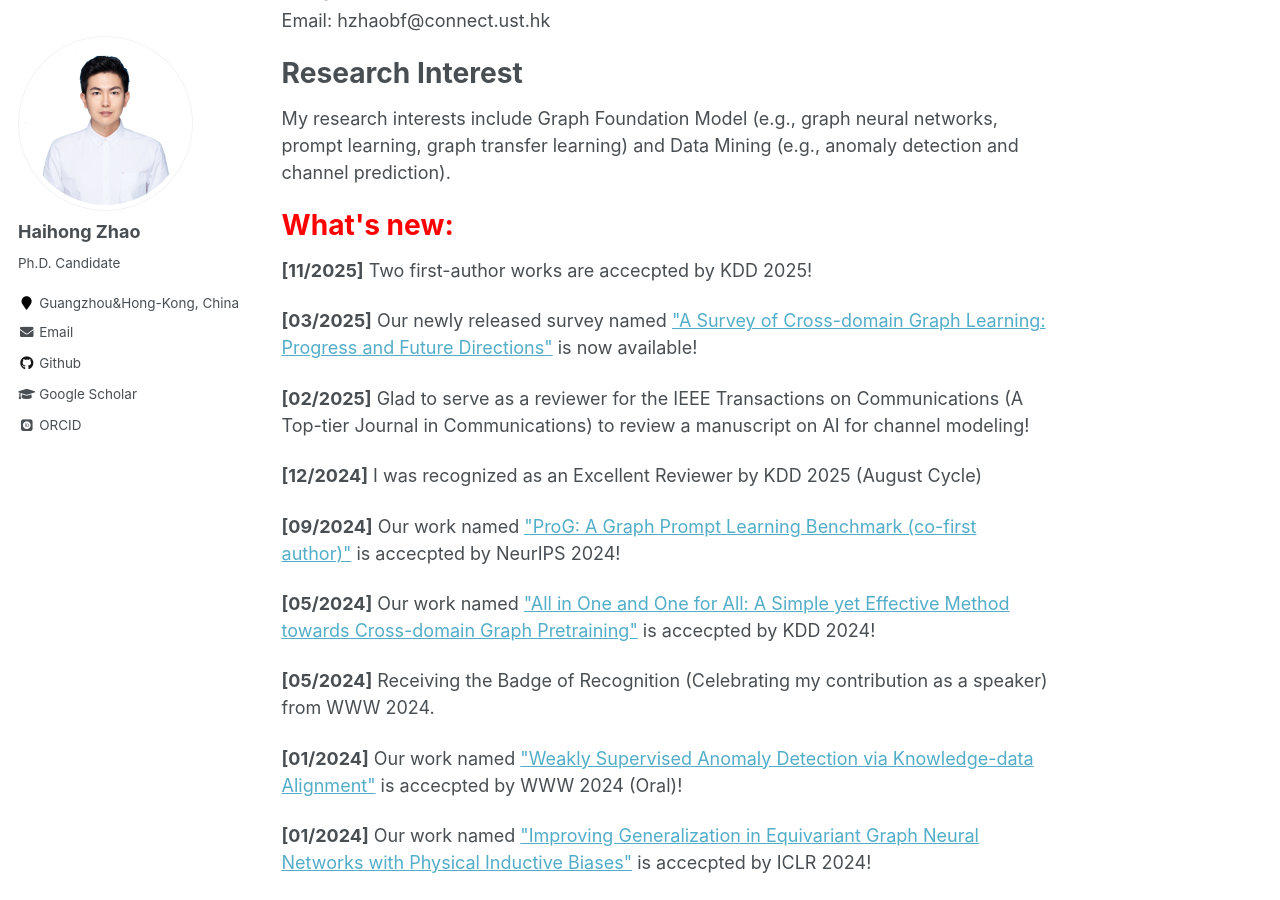
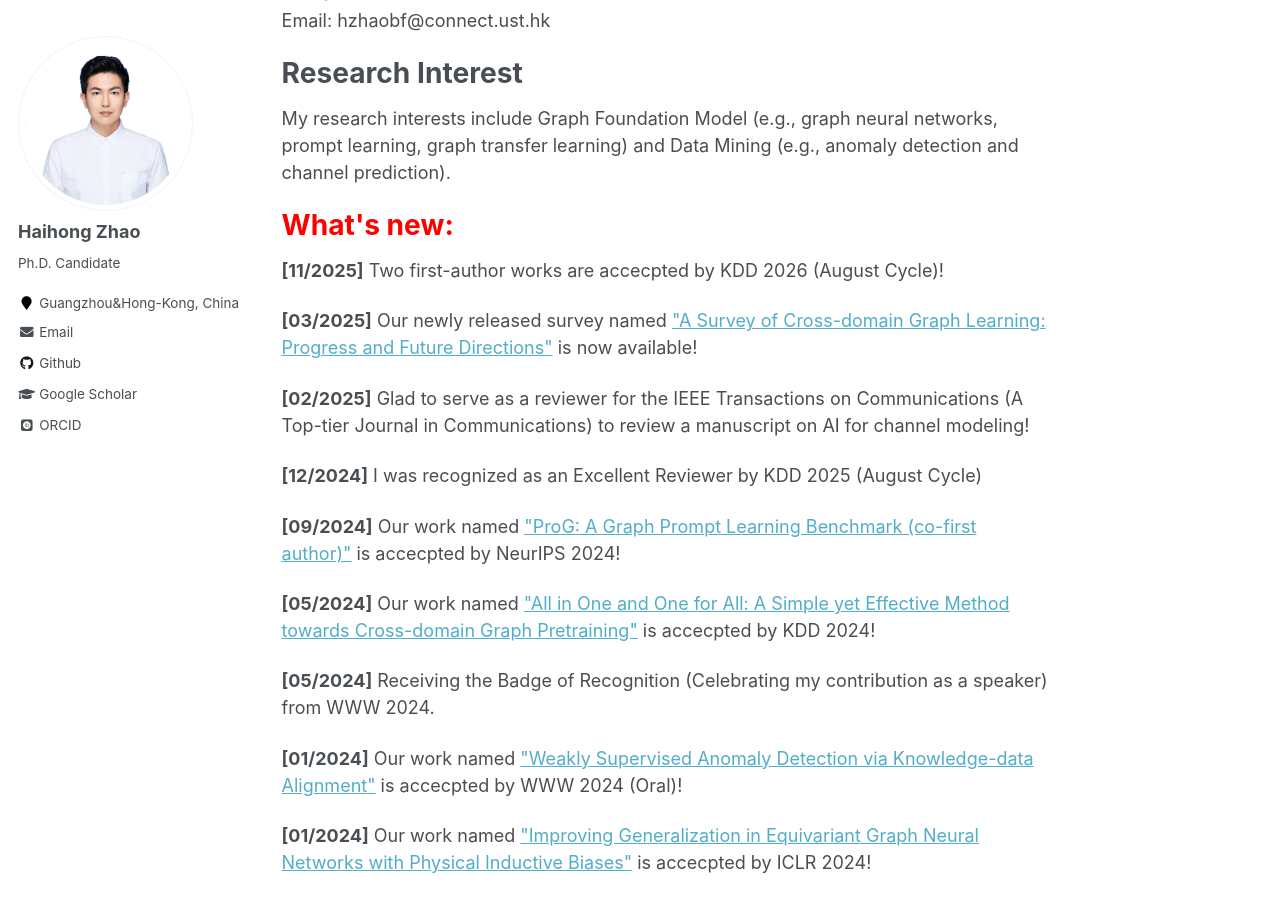
Before and after one commit to cshhzhao/cshhzhao.github.io, a Jekyll site: the page built from _pages/about.md, in a window 1280 px wide and 900 px high, scrolled down 393 px. Built offline with Jekyll 4.4.1, drawn with Linux system fonts in a browser that asks for light colours; some web fonts are replaced.

Commit message:
Update about.md

```diff
--- a/_pages/about.md
+++ b/_pages/about.md
@@ -25,7 +25,7 @@ My research interests include Graph Foundation Model (e.g., graph neural network
 Data Mining (e.g., anomaly detection and channel prediction).
 
 <h1 style="color:red">What's  new:</h1>
-<p><b>[11/2025]</b> Two first-author works are accecpted by KDD 2025! <p>
+<p><b>[11/2025]</b> Two first-author works are accecpted by KDD 2026 (August Cycle)! <p>
 <p><b>[03/2025]</b> Our newly released survey named <a href="https://arxiv.org/abs/2503.11086">"A Survey of Cross-domain Graph Learning: Progress and Future Directions"</a> is now available! <p>
 <p><b>[02/2025]</b> Glad to serve as a reviewer for the IEEE Transactions on Communications (A Top-tier Journal in Communications) to review a manuscript on AI for channel modeling! <p>
 <p><b>[12/2024]</b> I was recognized as an Excellent Reviewer by KDD 2025 (August Cycle) <p>
```
